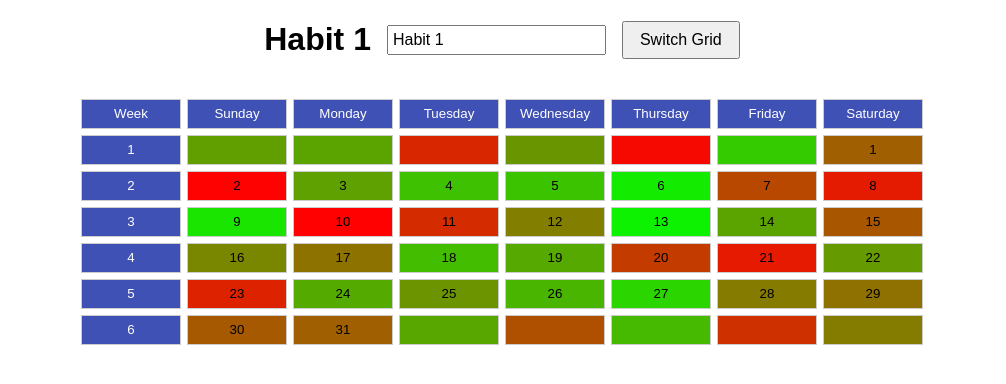
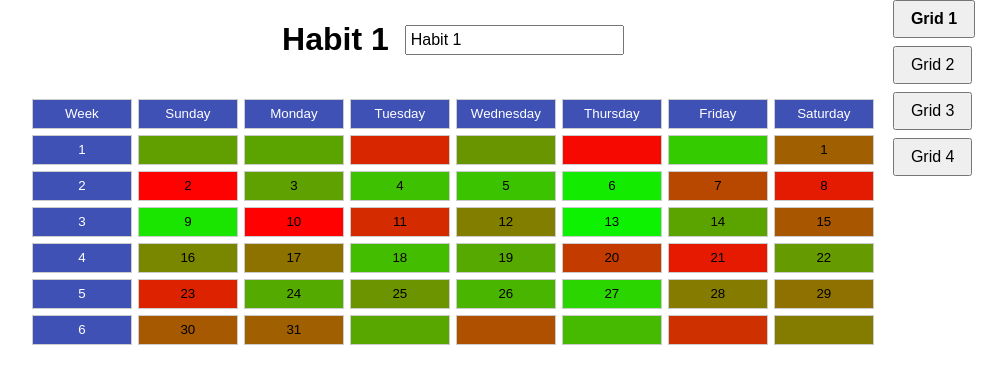
Before and after one commit to iampandor/habitsUI, a React (Create React App) app: page / in a window 1280 px wide. Shown: the top 384 px of the page, without its empty margins (138-1144 px from the left). Built offline with nearby package versions, Linux system fonts and the light colour scheme.

Commit message:
Replaced switch feature to switchTo feature

```diff
--- a/src/App.css
+++ b/src/App.css
@@ -57,3 +57,25 @@
   padding: 0.25rem;
   font-size: 1rem;
 }
+
+.main-container {
+  display: inline-block;
+  vertical-align: top;
+}
+
+.grid-switcher {
+  display: inline-block;
+  margin-left: 1rem;
+}
+
+.grid-switcher-button {
+  display: block;
+  margin-bottom: 0.5rem;
+  padding: 0.5rem 1rem;
+  font-size: 1rem;
+  cursor: pointer;
+}
+
+.grid-switcher-button.active {
+  font-weight: bold;
+}
--- a/src/App.js
+++ b/src/App.js
@@ -124,46 +124,22 @@ const initialGrid = [...habitGrids, summaryGrid];
     localStorage.setItem("gridTitles", JSON.stringify(newGridTitles));
   };
 
-  const switchGrid = () => {
-    setCurrentGridIndex((prevIndex) => {
-      const newIndex = (prevIndex + 1) % gridCount;
-
-      if (newIndex === gridCount - 1) {
-        // If the new index is the summary grid, update its values
-        const newGrids = [...grids];
-        for (let row = 1; row < rows; row++) {
-          for (let col = 1; col < cols; col++) {
-            const sum = newGrids
-              .slice(0, gridCount - 1)
-              .reduce((acc, grid) => acc + grid[row][col], 0);
-            const mean = sum / (gridCount - 1);
-            newGrids[newIndex][row][col] = mean;
-          }
-        }
-        setGrids(newGrids);
-        localStorage.setItem("grids", JSON.stringify(newGrids));
-      }
-
-      return newIndex;
-    });
+  const switchToGrid = (index) => {
+    setCurrentGridIndex(index);
   };
 
 
   return (
     <div className="App">
-      <div className="title-container">
-        <h1>{getGridTitle()}</h1>
-        {currentGridIndex !== gridCount - 1 && (
+      <div className="main-container">
+        <div className="title-container">
+          <h1>{getGridTitle()}</h1>
           <input
             className="title-input"
             value={gridTitles[currentGridIndex]}
             onChange={updateGridTitle}
           />
-        )}
-        <button className="switch-button" onClick={switchGrid}>
-          Switch Grid
-        </button>
-      </div>
+        </div>
       <div className="grid-container">
         {grids[currentGridIndex].map((rowArr, rowIndex) => (
           <div key={rowIndex} className="grid-row">
@@ -184,6 +160,18 @@ const initialGrid = [...habitGrids, summaryGrid];
         ))}
       </div>
     </div>
+    <div className="grid-switcher">
+      {Array.from({ length: gridCount }).map((_, index) => (
+        <button
+          key={index}
+          className={`grid-switcher-button${currentGridIndex === index ? ' active' : ''}`}
+          onClick={() => switchToGrid(index)}
+        >
+          Grid {index + 1}
+        </button>
+      ))}
+    </div>
+  </div>
   );
 };
 
```
